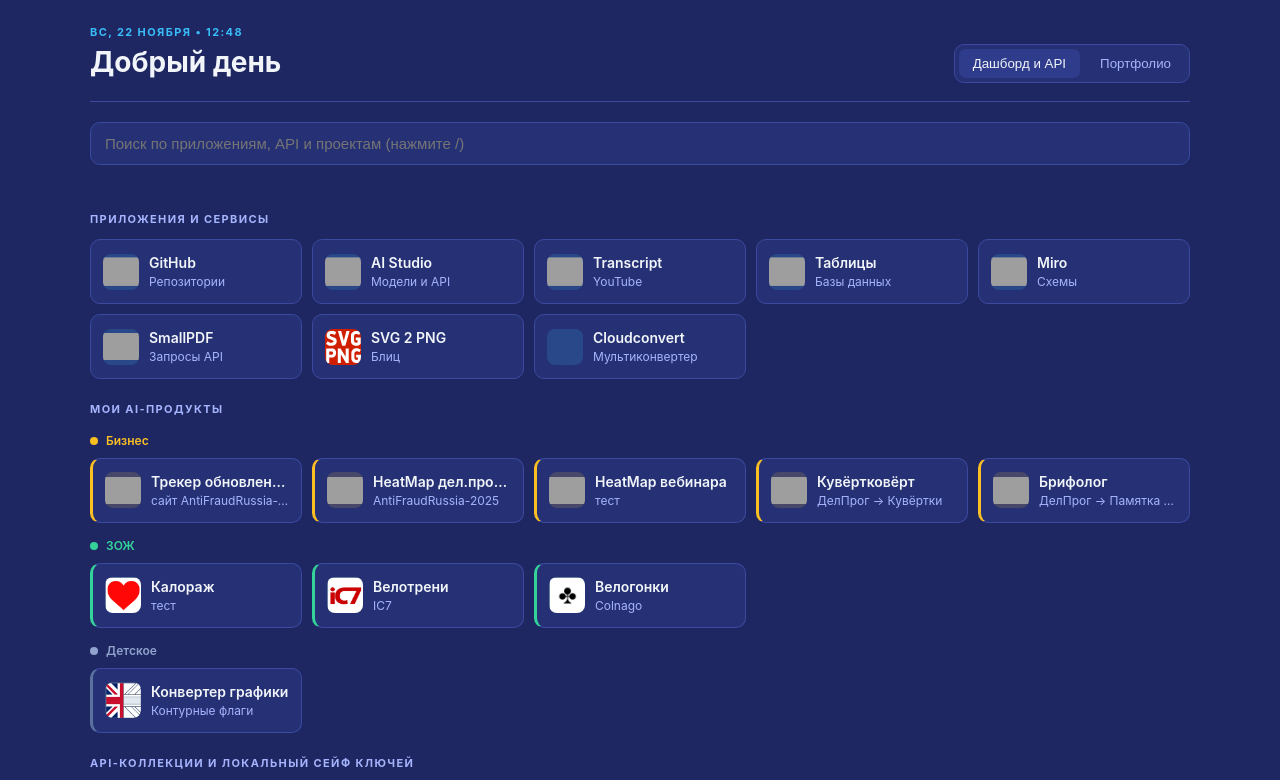
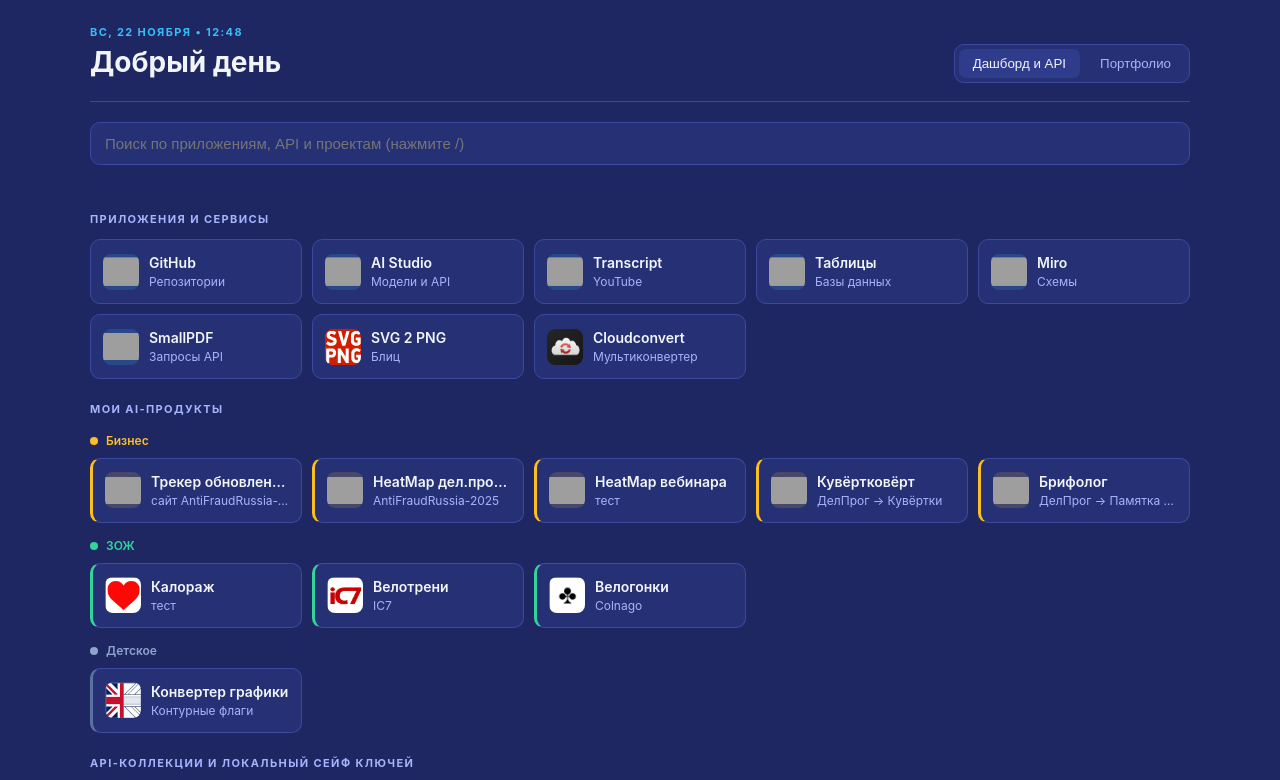
Before and after one commit to abbudda-pixel/Launcher_1, a plain HTML site: page index.html in a window 1280 px wide. Shown: the top 780 px of the page. Drawn offline with Linux system fonts and the light colour scheme; grey boxes are pictures that could not be loaded.

Commit message:
Update index.html

```diff
--- a/index.html
+++ b/index.html
@@ -90,7 +90,7 @@ const CFG={
     {n:"Miro",d:"Схемы",u:"https://miro.com",i:"https://jsdelivr.net",z:1.25},
     {n:"SmallPDF",d:"Запросы API",u:"https://smallpdf.com/ru#r=app",i:"https://encrypted-tbn0.gstatic.com/images?q=tbn:ANd9GcS5SCHnIhAMm6FOQ8Hdl3vkIR8kXPQIsURucwau9h-Lpg&s=10",z:1.20},
     {n:"SVG 2 PNG",d:"Блиц",u:"https://svgtopng.com/",i:"svg2png.svg",z:1.20},
-    {n:"Cloudconvert",d:"Мультиконвертер",u:"https://cloudconvert.com/",i:"Cloudlink.png",z:1.20}
+    {n:"Cloudconvert",d:"Мультиконвертер",u:"https://cloudconvert.com/",i:"Cloudconvert.png",z:1.20}
   ],
   ai:[
     {cat:"Бизнес",n:"Трекер обновлений",d:"сайт AntiFraudRussia-2026",u:"https://...",i:"https://jsdelivr.net",z:1.20},
```
